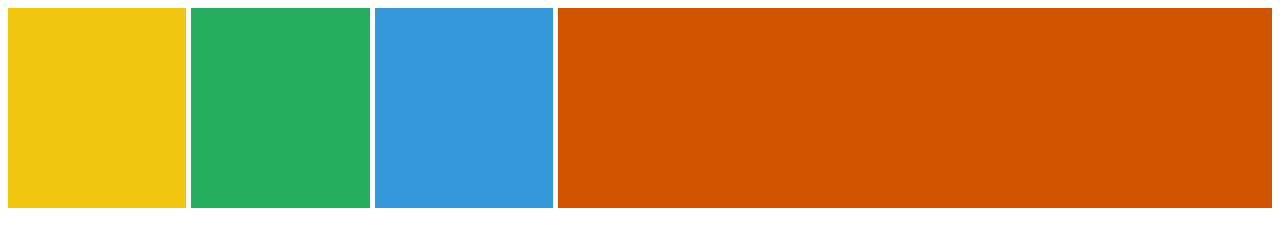
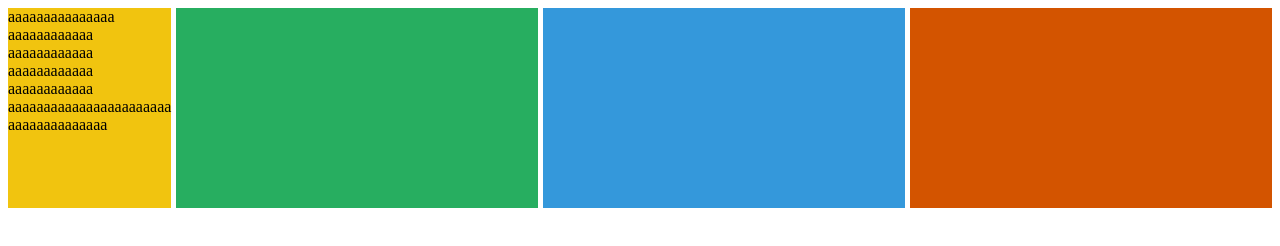
Before and after one commit to kowoohyuk/nomad-css, a plain HTML site: page flexbox/grid.html in a window 1280 px wide. Drawn offline with Linux system fonts and the light colour scheme.

Commit message:
grid minmax, max(min)-content

```diff
--- a/flexbox/grid.html
+++ b/flexbox/grid.html
@@ -3,17 +3,10 @@
 <style>
   .father { /* <-- grid container */
     display: grid;
+    grid-gap: 5px;
     grid-auto-rows: 200px;
-    grid-gap: 5px;
-
-    /*grid는 fr이라는 단위를 사용할 수 있다.
-      fr은 상대적인 범위를 차지하라는 뜻이다.
-      합이 6fr이고 요소 1이 1fr이면 25%의 너비를 차지함.
-
-      grid-template-columns: 2fr 1fr 2fr 1fr;
-    */
-
-    grid-template-columns: repeat(3, 1fr) 4fr; /* repeat를 통해 반복을 줄일 수도 있다. repeat(갯수, 크기)*/
+    /* minmax(최소, 최대) , max(min)-content 줄바꿈 없이, 줄바꿈 하여 최대(최소) 너비로 설정*/
+    grid-template-columns: min-content repeat(3, 1fr);
 
   }
   .first {
@@ -32,7 +25,7 @@
 </head>
 <body>
   <div class="father">
-    <div class="first"></div>
+    <div class="first">aaaaaaaaaaaaaaa aaaaaaaaaaaa aaaaaaaaaaaa aaaaaaaaaaaa aaaaaaaaaaaa aaaaaaaaaaaaaaaaaaaaaaa aaaaaaaaaaaaaa</div>
     <div class="second"></div>
     <div class="third"></div>
     <div class="fourth"></div>
```
